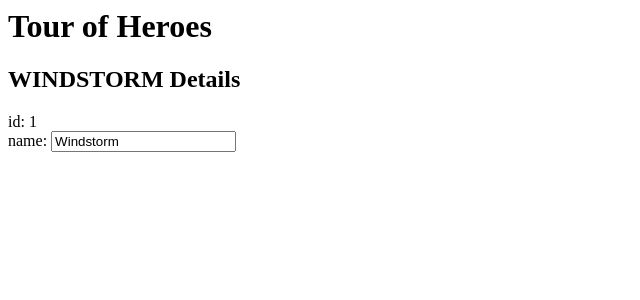
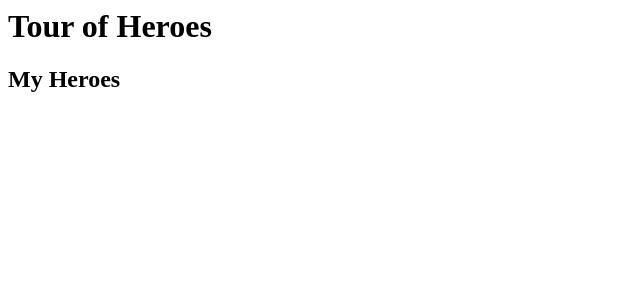
Before and after one commit to srimareedu/angular-hizzvx, an Angular app: page / in a window 1280 px wide. Shown: the top 300 px of the page, without its empty margins (0-640 px from the left). Built offline with nearby package versions, Linux system fonts and the light colour scheme.

Commit message:
2 files modified, 1 added, 1 deleted

```diff
--- a/src/app/components/heroes/heroes.component.html
+++ b/src/app/components/heroes/heroes.component.html
@@ -1,7 +1 @@
-<h2>{{hero.name | uppercase}} Details </h2>
-<div><span> id: </span> {{hero.id}}</div>
-<div>
-  <label>name:
-  <input [(ngModel)]='hero.name' placeholder="Name">
-  </label>
-</div>
+<h2>My Heroes</h2>
--- a/src/app/components/heroes/heroes.component.ts
+++ b/src/app/components/heroes/heroes.component.ts
@@ -1,5 +1,6 @@
 import { Component, OnInit } from '@angular/core';
-import { Hero } from './models/hero';
+import { Hero } from '../../models/hero';
+import { HEROES } from '../../models/mock-heros';
 
 @Component({
   selector: 'app-heroes',
@@ -7,17 +8,7 @@ import { Hero } from './models/hero';
   styleUrls: ['./heroes.component.css']
 })
 export class HeroesComponent implements OnInit {
-  hero:Hero =
-  // [
-  {
-    id : 1,
-    name: 'Windstorm'
-  }
-  // {
-  //   id : 2,
-  //   name: 'Homelander'
-  // } ,
-  // ]
+  heroes = HEROES;
   constructor() { }
 
   ngOnInit() {
--- a/src/app/models/mock-heros.ts
+++ b/src/app/models/mock-heroes.ts
@@ -1,6 +1,6 @@
 import { Hero } from './hero';
 
-export const HEROES: Hero[] = [
+export const HEROES : Hero[] = [
   { id: 11, name: 'Dr Nice' },
   { id: 12, name: 'Narco' },
   { id: 13, name: 'Bombasto' },
```
